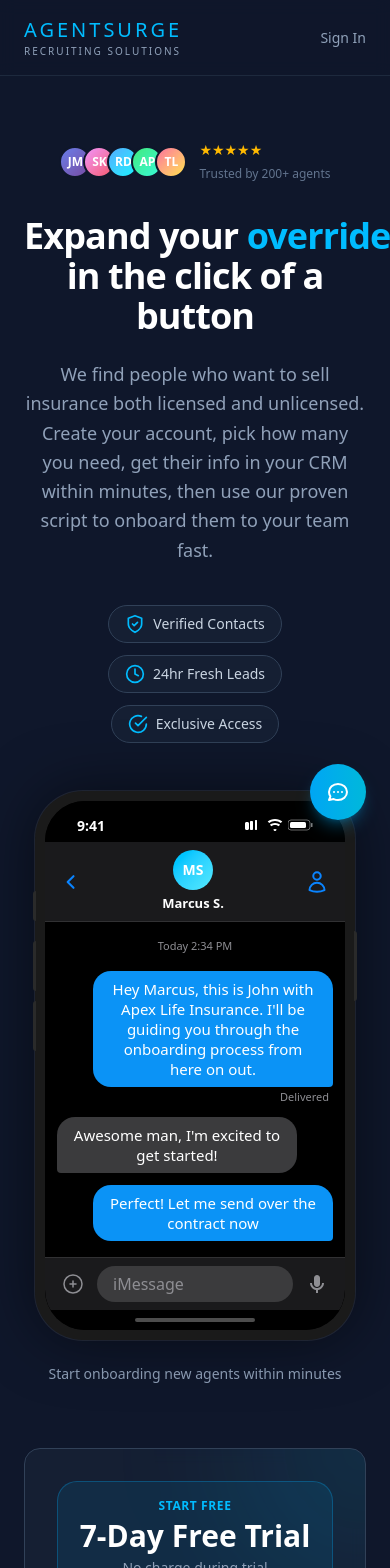
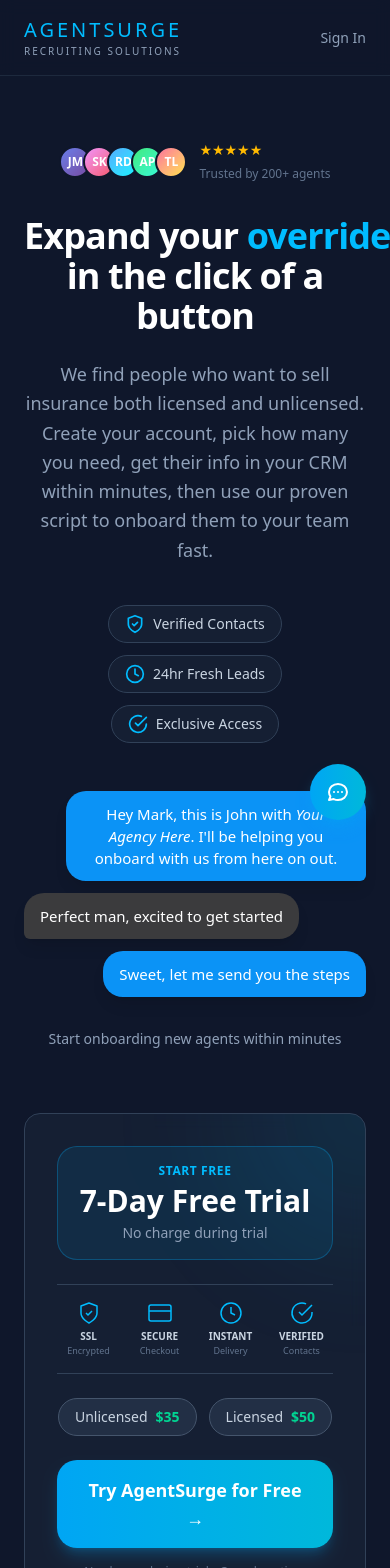
Before and after one commit to dhauser6518-sudo/Agentsurge, a Next.js app: page / in a window 390 px wide. Shown: the top 1568 px of the page. Built offline with nearby package versions, Linux system fonts and the light colour scheme.

Commit message:
Update iMessage preview to simple bubbles with scroll animation
- Remove phone frame, show only message bubbles
- Add intersection observer for fade-in on scroll
- Update messages to new text
- Fix Sign In button to use window.location.href

Co-Authored-By: Claude Opus 4.5 <noreply@anthropic.com>

```diff
--- a/src/app/page.tsx
+++ b/src/app/page.tsx
@@ -1,6 +1,6 @@
 "use client";
 
-import { useState, useEffect } from "react";
+import { useState, useEffect, useRef } from "react";
 import Link from "next/link";
 import LogoSlider from "@/components/landing/LogoSlider";
 
@@ -11,6 +11,8 @@ export default function LandingPage() {
   const [hasScrolled, setHasScrolled] = useState(false);
   const [wordIndex, setWordIndex] = useState(0);
   const [isCheckoutLoading, setIsCheckoutLoading] = useState(false);
+  const [messagesVisible, setMessagesVisible] = useState(false);
+  const messagesRef = useRef<HTMLDivElement>(null);
 
   // Calculator state
   const [recruitsPerMonth, setRecruitsPerMonth] = useState(10);
@@ -35,6 +37,26 @@ export default function LandingPage() {
     };
     window.addEventListener("scroll", handleScroll);
     return () => window.removeEventListener("scroll", handleScroll);
+  }, []);
+
+  // Intersection observer for message bubbles
+  useEffect(() => {
+    const observer = new IntersectionObserver(
+      (entries) => {
+        entries.forEach((entry) => {
+          if (entry.isIntersecting) {
+            setMessagesVisible(true);
+          }
+        });
+      },
+      { threshold: 0.3 }
+    );
+
+    if (messagesRef.current) {
+      observer.observe(messagesRef.current);
+    }
+
+    return () => observer.disconnect();
   }, []);
 
   const handleGetStarted = async () => {
@@ -99,12 +121,12 @@ export default function LandingPage() {
               {isCheckoutLoading ? "Loading..." : "Try Free →"}
             </button>
           ) : (
-            <Link
-              href="/login"
+            <button
+              onClick={() => window.location.href = "/login"}
               className="text-sm text-slate-400 hover:text-sky-400 transition-colors font-medium"
             >
               Sign In
-            </Link>
+            </button>
           )}
         </div>
       </header>
@@ -164,110 +186,31 @@ export default function LandingPage() {
             </div>
           </div>
 
-          {/* iMessage Preview */}
-          <div className="max-w-[320px] mx-auto">
-            {/* iPhone Frame */}
-            <div className="bg-[#1a1a1a] rounded-[3rem] p-[10px] shadow-[0_0_60px_rgba(0,0,0,0.5),0_0_0_1px_rgba(255,255,255,0.1)] relative">
-              {/* Side buttons */}
-              <div className="absolute left-[-2px] top-[100px] w-[3px] h-[30px] bg-[#2a2a2a] rounded-l-sm" />
-              <div className="absolute left-[-2px] top-[150px] w-[3px] h-[50px] bg-[#2a2a2a] rounded-l-sm" />
-              <div className="absolute left-[-2px] top-[210px] w-[3px] h-[50px] bg-[#2a2a2a] rounded-l-sm" />
-              <div className="absolute right-[-2px] top-[140px] w-[3px] h-[70px] bg-[#2a2a2a] rounded-r-sm" />
+          {/* iMessage Preview - Bubbles Only */}
+          <div ref={messagesRef} className="max-w-[380px] mx-auto">
+            <div className="space-y-3">
+              {/* Outgoing message 1 */}
+              <div className={`flex justify-end ${messagesVisible ? "message-bubble" : "opacity-0"}`} style={{ animationDelay: "0.1s" }}>
+                <div className="bg-[#0b93f6] text-white px-4 py-3 rounded-[20px] rounded-br-[6px] max-w-[300px] text-[15px] leading-[22px] shadow-lg">
+                  Hey Mark, this is John with <em>Your Agency Here</em>. I&apos;ll be helping you onboard with us from here on out.
+                </div>
+              </div>
 
-              {/* Screen */}
-              <div className="bg-black rounded-[2.5rem] overflow-hidden relative">
-                {/* Dynamic Island */}
-                <div className="absolute top-[10px] left-1/2 -translate-x-1/2 w-[90px] h-[28px] bg-black rounded-full z-20" />
+              {/* Incoming message */}
+              <div className={`flex justify-start ${messagesVisible ? "message-bubble" : "opacity-0"}`} style={{ animationDelay: "0.4s" }}>
+                <div className="bg-[#3b3b3d] text-white px-4 py-3 rounded-[20px] rounded-bl-[6px] max-w-[300px] text-[15px] leading-[22px] shadow-lg">
+                  Perfect man, excited to get started
+                </div>
+              </div>
 
-                {/* Status bar */}
-                <div className="bg-black pt-[14px] pb-[6px] px-8 flex items-center justify-between text-white relative z-10">
-                  <span className="text-[14px] font-semibold">9:41</span>
-                  <div className="flex items-center gap-[5px]">
-                    <svg className="w-[18px] h-[12px]" viewBox="0 0 18 12" fill="white">
-                      <path d="M1 4.5C1 3.67 1.67 3 2.5 3h1C4.33 3 5 3.67 5 4.5v5c0 .83-.67 1.5-1.5 1.5h-1C1.67 11 1 10.33 1 9.5v-5zM6 3c0-.55.45-1 1-1h1c.55 0 1 .45 1 1v7c0 .55-.45 1-1 1H7c-.55 0-1-.45-1-1V3zM11 1.5c0-.28.22-.5.5-.5h1c.28 0 .5.22.5.5v9c0 .28-.22.5-.5.5h-1c-.28 0-.5-.22-.5-.5v-9z"/>
-                    </svg>
-                    <svg className="w-[16px] h-[12px]" viewBox="0 0 16 12" fill="white">
-                      <path d="M8 2C5.79 2 3.79 2.78 2.24 4.09L0.71 2.56c0-.01-.01-.02-.01-.03C2.45.92 5.09 0 8 0s5.55.92 7.3 2.53c0 .01-.01.02-.01.03l-1.53 1.53C12.21 2.78 10.21 2 8 2zm0 4c-1.38 0-2.63.52-3.59 1.36L2.93 5.87C4.23 4.72 5.99 4 8 4s3.77.72 5.07 1.87l-1.48 1.49C10.63 6.52 9.38 6 8 6zm0 4c-.69 0-1.32.28-1.79.72L8 12.5l1.79-1.78C9.32 10.28 8.69 10 8 10z"/>
-                    </svg>
-                    <svg className="w-[25px] h-[12px]" viewBox="0 0 25 12" fill="white">
-                      <rect x="0" y="1" width="22" height="10" rx="3" stroke="white" strokeWidth="1" fill="none" opacity="0.4"/>
-                      <rect x="23" y="4" width="1.5" height="4" rx="0.5" fill="white" opacity="0.5"/>
-                      <rect x="2" y="3" width="16" height="6" rx="1.5" fill="white"/>
-                    </svg>
-                  </div>
-                </div>
-
-                {/* Navigation bar */}
-                <div className="bg-[#1c1c1e]/95 backdrop-blur-xl px-4 py-2 flex items-center border-b border-white/10">
-                  <svg className="w-5 h-5 text-[#0a84ff]" fill="none" viewBox="0 0 24 24" stroke="currentColor" strokeWidth={2.5}>
-                    <path strokeLinecap="round" strokeLinejoin="round" d="M15 19l-7-7 7-7" />
-                  </svg>
-                  <div className="flex-1 flex flex-col items-center">
-                    <div className="w-10 h-10 rounded-full bg-gradient-to-br from-sky-400 to-cyan-300 flex items-center justify-center text-white font-semibold text-sm mb-1">
-                      MS
-                    </div>
-                    <p className="text-white font-semibold text-[13px]">Marcus S.</p>
-                  </div>
-                  <svg className="w-6 h-6 text-[#0a84ff]" fill="none" viewBox="0 0 24 24" stroke="currentColor" strokeWidth={2}>
-                    <path strokeLinecap="round" strokeLinejoin="round" d="M15.75 6a3.75 3.75 0 11-7.5 0 3.75 3.75 0 017.5 0zM4.501 20.118a7.5 7.5 0 0114.998 0A17.933 17.933 0 0112 21.75c-2.676 0-5.216-.584-7.499-1.632z" />
-                  </svg>
-                </div>
-
-                {/* Messages area */}
-                <div className="bg-black px-3 py-4 min-h-[300px]">
-                  {/* Timestamp */}
-                  <p className="text-center text-[11px] text-[#8e8e93] mb-4">Today 2:34 PM</p>
-
-                  {/* Outgoing message */}
-                  <div className="flex justify-end mb-[2px]">
-                    <div className="bg-[#0b93f6] text-white px-[14px] py-[8px] rounded-[18px] rounded-br-[4px] max-w-[240px] text-[15px] leading-[20px]">
-                      Hey Marcus, this is John with Apex Life Insurance. I&apos;ll be guiding you through the onboarding process from here on out.
-                    </div>
-                  </div>
-
-                  {/* Delivered status */}
-                  <p className="text-right text-[11px] text-[#8e8e93] mb-3 pr-1">Delivered</p>
-
-                  {/* Incoming message */}
-                  <div className="flex justify-start mb-3">
-                    <div className="bg-[#3b3b3d] text-white px-[14px] py-[8px] rounded-[18px] rounded-bl-[4px] max-w-[240px] text-[15px] leading-[20px]">
-                      Awesome man, I&apos;m excited to get started!
-                    </div>
-                  </div>
-
-                  {/* Outgoing follow-up */}
-                  <div className="flex justify-end">
-                    <div className="bg-[#0b93f6] text-white px-[14px] py-[8px] rounded-[18px] rounded-br-[4px] max-w-[240px] text-[15px] leading-[20px]">
-                      Perfect! Let me send over the contract now
-                    </div>
-                  </div>
-                </div>
-
-                {/* Input bar */}
-                <div className="bg-[#1c1c1e]/95 backdrop-blur-xl px-3 py-2 flex items-center gap-2 border-t border-white/10">
-                  <div className="w-8 h-8 rounded-full flex items-center justify-center">
-                    <svg className="w-6 h-6 text-[#8e8e93]" fill="none" viewBox="0 0 24 24" stroke="currentColor" strokeWidth={1.5}>
-                      <path strokeLinecap="round" strokeLinejoin="round" d="M12 9v6m3-3H9m12 0a9 9 0 11-18 0 9 9 0 0118 0z" />
-                    </svg>
-                  </div>
-                  <div className="flex-1 bg-[#3b3b3d] rounded-full px-4 py-[6px] flex items-center">
-                    <span className="text-[#8e8e93] text-[16px]">iMessage</span>
-                  </div>
-                  <div className="w-8 h-8 rounded-full flex items-center justify-center">
-                    <svg className="w-6 h-6 text-[#8e8e93]" fill="currentColor" viewBox="0 0 24 24">
-                      <path d="M12 15c1.66 0 3-1.34 3-3V6c0-1.66-1.34-3-3-3S9 4.34 9 6v6c0 1.66 1.34 3 3 3z"/>
-                      <path d="M17 11c0 2.76-2.24 5-5 5s-5-2.24-5-5H5c0 3.53 2.61 6.43 6 6.92V21h2v-3.08c3.39-.49 6-3.39 6-6.92h-2z"/>
-                    </svg>
-                  </div>
-                </div>
-
-                {/* Home indicator */}
-                <div className="bg-black py-2 flex justify-center">
-                  <div className="w-[120px] h-[4px] bg-white/30 rounded-full" />
+              {/* Outgoing message 2 */}
+              <div className={`flex justify-end ${messagesVisible ? "message-bubble" : "opacity-0"}`} style={{ animationDelay: "0.7s" }}>
+                <div className="bg-[#0b93f6] text-white px-4 py-3 rounded-[20px] rounded-br-[6px] max-w-[300px] text-[15px] leading-[22px] shadow-lg">
+                  Sweet, let me send you the steps
                 </div>
               </div>
             </div>
-            <p className="text-center text-slate-400 text-sm mt-6 font-medium">Start onboarding new agents within minutes</p>
+            <p className="text-center text-slate-400 text-sm mt-8 font-medium">Start onboarding new agents within minutes</p>
           </div>
         </div>
       </section>
@@ -942,6 +885,19 @@ export default function LandingPage() {
         .animate-scroll {
           animation: scroll 15s linear infinite;
         }
+        @keyframes messageFadeIn {
+          from {
+            opacity: 0;
+            transform: translateY(20px);
+          }
+          to {
+            opacity: 1;
+            transform: translateY(0);
+          }
+        }
+        .message-bubble {
+          animation: messageFadeIn 0.6s ease forwards;
+        }
       `}</style>
     </div>
   );
```
